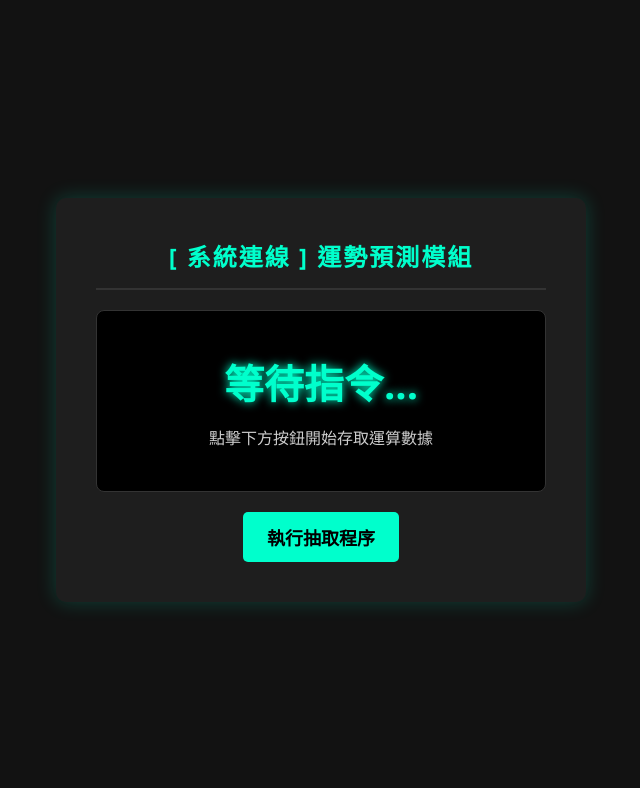
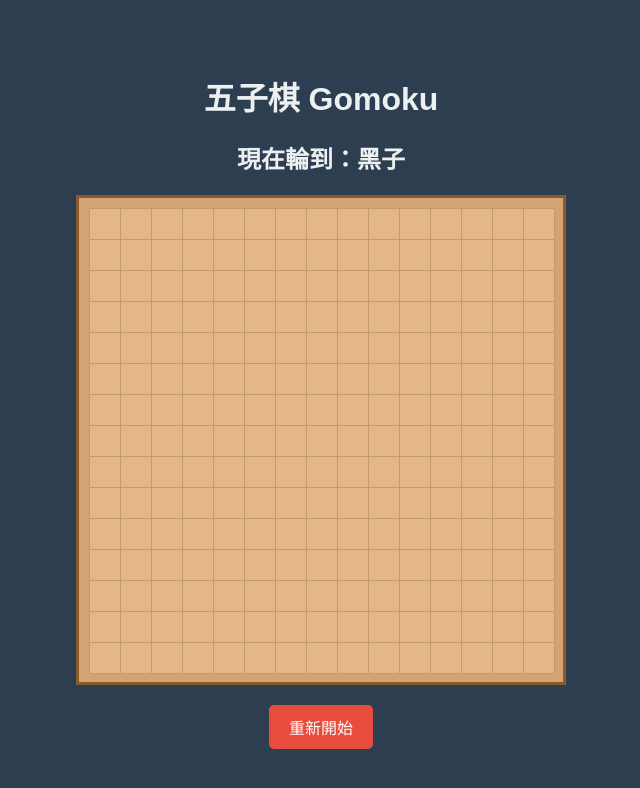
Before and after one commit to tim868010-lab/Group1, a plain HTML site: page index .html in a window 1280 px wide. Shown: the whole page, without its empty margins (319-959 px from the left). Drawn offline with Linux system fonts and the light colour scheme.

Commit message:
Add files via upload

```diff
--- a/index .html
+++ b/index .html
@@ -3,134 +3,156 @@
 <head>
     <meta charset="UTF-8">
     <meta name="viewport" content="width=device-width, initial-scale=1.0">
-    <title>系統啟動：每日運勢預測</title>
+    <title>硬核五子棋對戰</title>
     <style>
         body {
-            font-family: 'Segoe UI', Tahoma, Geneva, Verdana, sans-serif;
-            background-color: #121212;
-            color: #00ffcc;
+            font-family: sans-serif;
             display: flex;
-            flex-direction: column;
+            justify-content: center;
             align-items: center;
-            justify-content: center;
             height: 100vh;
             margin: 0;
+            background-color: #2c3e50;
+            color: #ecf0f1;
         }
+
         .container {
-            background-color: #1e1e1e;
-            padding: 40px;
-            border-radius: 10px;
-            box-shadow: 0 0 20px rgba(0, 255, 204, 0.2);
             text-align: center;
-            max-width: 450px;
-            width: 90%;
         }
-        h1 {
-            margin-top: 0;
-            font-size: 24px;
-            letter-spacing: 2px;
-            border-bottom: 2px solid #333;
-            padding-bottom: 15px;
+
+        #board {
+            display: grid;
+            grid-template-columns: repeat(15, 30px);
+            grid-template-rows: repeat(15, 30px);
+            gap: 1px;
+            background-color: #d4a373;
+            padding: 10px;
+            border: 3px solid #8b5a2b;
+            margin-bottom: 20px;
         }
-        .result-box {
-            min-height: 140px;
-            margin: 20px 0;
-            padding: 20px;
-            border: 1px solid #333;
-            border-radius: 8px;
-            background-color: #000;
+
+        .cell {
+            width: 30px;
+            height: 30px;
+            background-color: #e3b787;
+            border: 1px solid #c49a6c;
             display: flex;
-            flex-direction: column;
             justify-content: center;
+            align-items: center;
+            cursor: pointer;
         }
-        .fortune-level {
-            font-size: 40px;
-            font-weight: bold;
-            margin-bottom: 15px;
-            text-shadow: 0 0 10px currentColor;
+
+        .piece {
+            width: 24px;
+            height: 24px;
+            border-radius: 50%;
         }
-        .fortune-desc {
+
+        .piece.black { background-color: #000; box-shadow: 2px 2px 4px rgba(0,0,0,0.4); }
+        .piece.white { background-color: #fff; box-shadow: 2px 2px 4px rgba(0,0,0,0.4); }
+
+        button {
+            padding: 10px 20px;
             font-size: 16px;
-            color: #ccc;
-            line-height: 1.5;
+            cursor: pointer;
+            background-color: #e74c3c;
+            color: white;
+            border: none;
+            border-radius: 5px;
+            transition: 0.2s;
         }
-        button {
-            background-color: #00ffcc;
-            color: #000;
-            border: none;
-            padding: 12px 24px;
-            font-size: 18px;
-            font-weight: bold;
-            border-radius: 5px;
-            cursor: pointer;
-            transition: all 0.3s ease;
-        }
-        button:hover {
-            background-color: #00b38f;
-            box-shadow: 0 0 15px #00ffcc;
-        }
-        button:disabled {
-            background-color: #555;
-            color: #888;
-            cursor: not-allowed;
-            box-shadow: none;
-        }
+
+        button:hover { background-color: #c0392b; }
     </style>
 </head>
 <body>
     <div class="container">
-        <h1>[ 系統連線 ] 運勢預測模組</h1>
-        <div class="result-box">
-            <div id="level" class="fortune-level">等待指令...</div>
-            <div id="desc" class="fortune-desc">點擊下方按鈕開始存取運算數據</div>
-        </div>
-        <button id="drawBtn">執行抽取程序</button>
+        <h1>五子棋 Gomoku</h1>
+        <h2 id="status">現在輪到：黑子</h2>
+        <div id="board"></div>
+        <button id="restartBtn">重新開始</button>
     </div>
 
     <script>
-        const fortunes = [
-            { level: "大吉", desc: "宜：單排競技。今天手感發燙，不管打 CS 還是 Valorant，準星就像裝了磁鐵，見神殺神！" },
-            { level: "中吉", desc: "宜：研究硬體。今天是調整雙螢幕支架或保養機械鍵盤（特別是磁軸）的完美時機，手動組裝必定順利。" },
-            { level: "小吉", desc: "宜：掛機看盤。美股 AI 科技股今晚或許會有不錯的波動，適合悠哉觀察，準備佈局。" },
-            { level: "吉", desc: "宜：放鬆追番。寫 Code 或配線弄累了，來看幾集《Smiling Friends》或異世界動畫轉換一下心情。" },
-            { level: "凶", desc: "忌：玩《Stoneshard》不存檔。系統偵測到今天很容易遭遇突發的翻車意外，請步步為營！" },
-            { level: "大凶", desc: "忌：未經測試直接 Push 程式碼。今天很容易遇到邏輯 Bug，上傳前請務必再三檢查！" }
-        ];
+        const boardSize = 15;
+        const boardElement = document.getElementById('board');
+        const statusElement = document.getElementById('status');
+        const restartBtn = document.getElementById('restartBtn');
 
-        const drawBtn = document.getElementById('drawBtn');
-        const levelElement = document.getElementById('level');
-        const descElement = document.getElementById('desc');
+        let currentPlayer = 'black';
+        let board = [];
+        let gameActive = true;
 
-        drawBtn.addEventListener('click', () => {
-            // 按下按鈕後的載入動畫感
-            levelElement.innerText = "運算中...";
-            levelElement.style.color = "#00ffcc";
-            descElement.innerText = "正在分析伺服器數據...";
-            drawBtn.disabled = true;
-            drawBtn.innerText = "請稍候";
+        function initGame() {
+            boardElement.innerHTML = '';
+            board = Array.from({ length: boardSize }, () => Array(boardSize).fill(null));
+            currentPlayer = 'black';
+            gameActive = true;
+            statusElement.innerText = '現在輪到：黑子';
 
-            // 假裝運算 1 秒鐘
-            setTimeout(() => {
-                const randomIndex = Math.floor(Math.random() * fortunes.length);
-                const result = fortunes[randomIndex];
+            for (let r = 0; r < boardSize; r++) {
+                for (let c = 0; c < boardSize; c++) {
+                    const cell = document.createElement('div');
+                    cell.classList.add('cell');
+                    cell.dataset.row = r;
+                    cell.dataset.col = c;
+                    cell.addEventListener('click', handleCellClick);
+                    boardElement.appendChild(cell);
+                }
+            }
+        }
 
-                levelElement.innerText = result.level;
+        function handleCellClick(e) {
+            if (!gameActive) return;
+            const r = parseInt(e.target.dataset.row);
+            const c = parseInt(e.target.dataset.col);
 
-                // 根據吉凶改變顏色
-                if(result.level === "大吉" || result.level === "中吉" || result.level === "吉") {
-                    levelElement.style.color = "#ff4757"; // 大吉大利的亮紅色
-                } else if (result.level === "小吉") {
-                    levelElement.style.color = "#ffa502"; // 橘色
-                } else {
-                    levelElement.style.color = "#2ed573"; // 凶兆顯示詭異的綠色
+            if (board[r][c] !== null) return;
+
+            board[r][c] = currentPlayer;
+            const piece = document.createElement('div');
+            piece.classList.add('piece', currentPlayer);
+            e.target.appendChild(piece);
+
+            if (checkWin(r, c)) {
+                statusElement.innerText = `${currentPlayer === 'black' ? '黑子' : '白子'} 獲勝！`;
+                gameActive = false;
+                return;
+            }
+
+            currentPlayer = currentPlayer === 'black' ? 'white' : 'black';
+            statusElement.innerText = `現在輪到：${currentPlayer === 'black' ? '黑子' : '白子'}`;
+        }
+
+        function checkWin(r, c) {
+            const directions = [
+                [1, 0], [0, 1], [1, 1], [1, -1]
+            ];
+
+            for (let [dr, dc] of directions) {
+                let count = 1;
+
+                // 往前查
+                let nr = r + dr, nc = c + dc;
+                while (nr >= 0 && nr < boardSize && nc >= 0 && nc < boardSize && board[nr][nc] === currentPlayer) {
+                    count++;
+                    nr += dr; nc += dc;
                 }
 
-                descElement.innerText = result.desc;
+                // 往後查
+                nr = r - dr; nc = c - dc;
+                while (nr >= 0 && nr < boardSize && nc >= 0 && nc < boardSize && board[nr][nc] === currentPlayer) {
+                    count++;
+                    nr -= dr; nc -= dc;
+                }
 
-                drawBtn.disabled = false;
-                drawBtn.innerText = "重新抽取";
-            }, 1000);
-        });
+                if (count >= 5) return true;
+            }
+            return false;
+        }
+
+        restartBtn.addEventListener('click', initGame);
+        initGame();
     </script>
 </body>
 </html>
```
